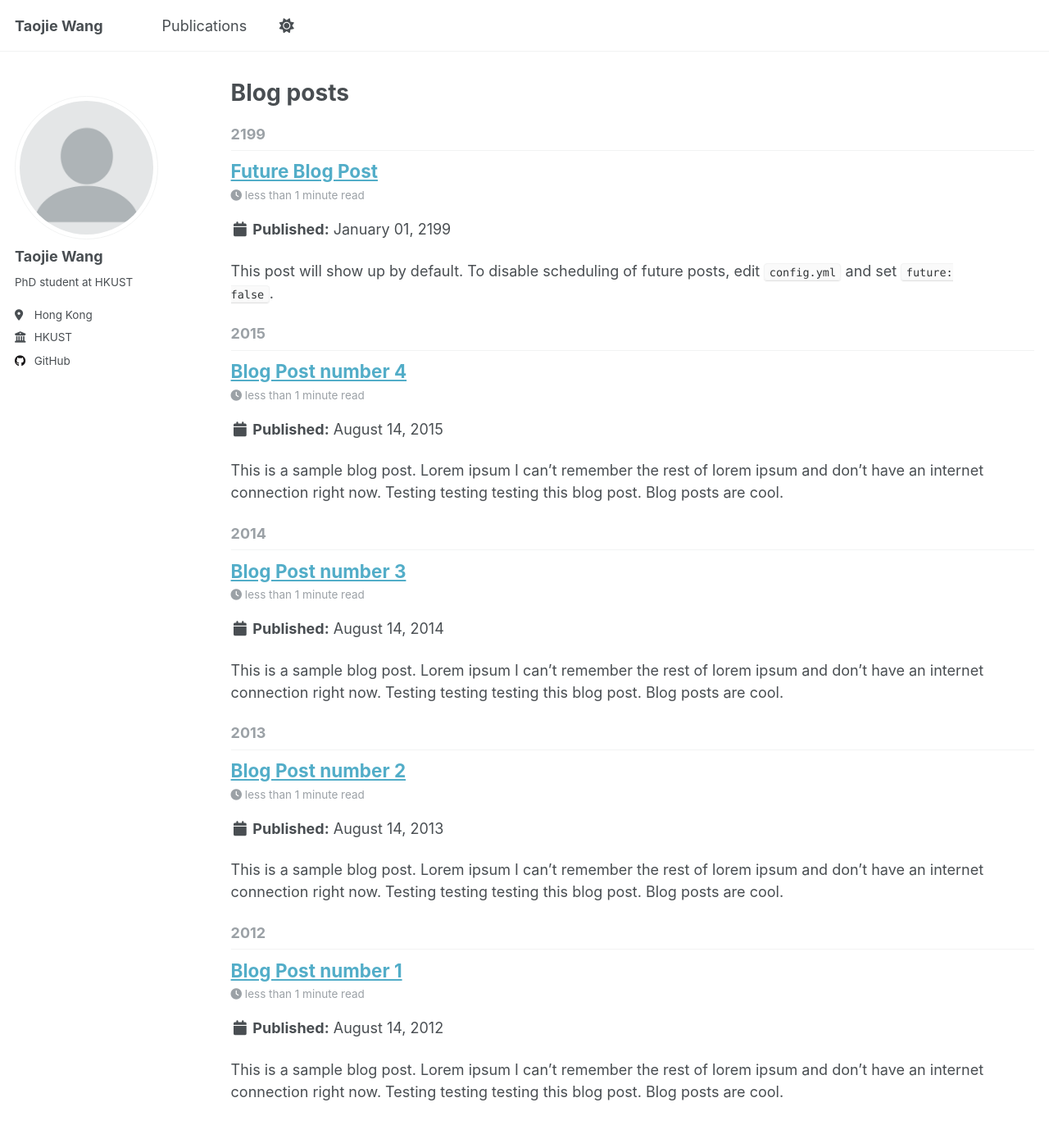
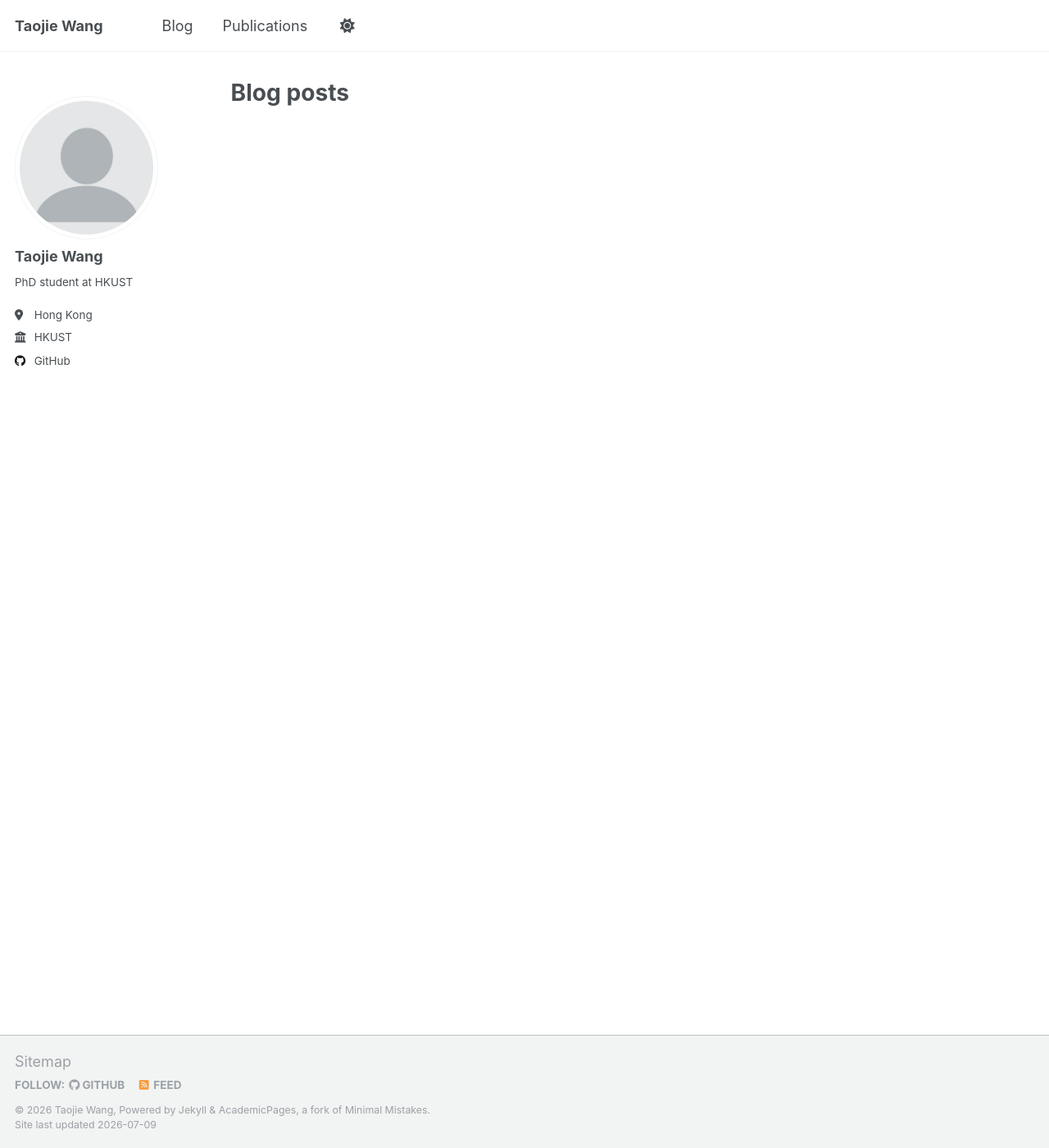
Before and after one commit to dequeueing/dequeueing.github.io, a Jekyll site: the page built from _pages/year-archive.html, in a window 1280 px wide and 1400 px high. Shown: the whole window at 82% size. Built offline with Jekyll 4.4.1, drawn with Linux system fonts in a browser that asks for light colours.

Commit message:
Add blog section

```diff
--- a/_config.yml
+++ b/_config.yml
@@ -235,11 +235,11 @@ defaults:
       type: posts
     values:
       layout: single
-      author_profile: true
+      author_profile: false
       read_time: true
-      comments: true
-      share: true
-      related: true
+      comments: false
+      share: false
+      related: false
   # _pages
   - scope:
       path: ""
--- a/_data/navigation.yml
+++ b/_data/navigation.yml
@@ -8,5 +8,8 @@
 #      Markdown formatted page while the second is generated using JSON.
 
 main:
+  - title: "Blog"
+    url: /blog/
+
   - title: "Publications"
     url: /publications/
--- a/_posts/2012-08-14-blog-post-1.md
+++ /dev/null
@@ -1,20 +0,0 @@
----
-title: 'Blog Post number 1'
-date: 2012-08-14
-permalink: /posts/2012/08/blog-post-1/
-tags:
-  - cool posts
-  - category1
-  - category2
----
-
-This is a sample blog post. Lorem ipsum I can't remember the rest of lorem ipsum and don't have an internet connection right now. Testing testing testing this blog post. Blog posts are cool.
-
-Headings are cool
-======
-
-You can have many headings
-======
-
-Aren't headings cool?
-------
--- a/_posts/2013-08-14-blog-post-2.md
+++ /dev/null
@@ -1,20 +0,0 @@
----
-title: 'Blog Post number 2'
-date: 2013-08-14
-permalink: /posts/2013/08/blog-post-2/
-tags:
-  - cool posts
-  - category1
-  - category2
----
-
-This is a sample blog post. Lorem ipsum I can't remember the rest of lorem ipsum and don't have an internet connection right now. Testing testing testing this blog post. Blog posts are cool.
-
-Headings are cool
-======
-
-You can have many headings
-======
-
-Aren't headings cool?
-------
--- a/_posts/2014-08-14-blog-post-3.md
+++ /dev/null
@@ -1,20 +0,0 @@
----
-title: 'Blog Post number 3'
-date: 2014-08-14
-permalink: /posts/2014/08/blog-post-3/
-tags:
-  - cool posts
-  - category1
-  - category2
----
-
-This is a sample blog post. Lorem ipsum I can't remember the rest of lorem ipsum and don't have an internet connection right now. Testing testing testing this blog post. Blog posts are cool.
-
-Headings are cool
-======
-
-You can have many headings
-======
-
-Aren't headings cool?
-------
--- a/_posts/2199-01-01-future-post.md
+++ /dev/null
@@ -1,11 +0,0 @@
----
-title: 'Future Blog Post'
-date: 2199-01-01
-permalink: /posts/2012/08/blog-post-4/
-tags:
-  - cool posts
-  - category1
-  - category2
----
-
-This post will show up by default. To disable scheduling of future posts, edit `config.yml` and set `future: false`.
```
Also changed, not shown: _drafts/example-post.md (added, +10 -0 lines), _drafts/post-draft.md (deleted, +0 -19 lines), _pages/blog.html (added, +22 -0 lines), _posts/2015-08-14-blog-post-4.md (deleted, +0 -20 lines), 1 other file.
